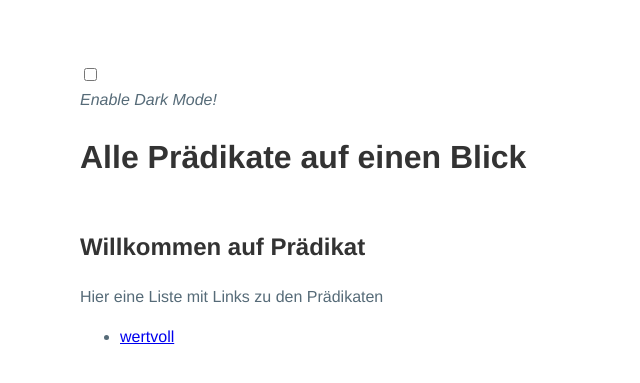
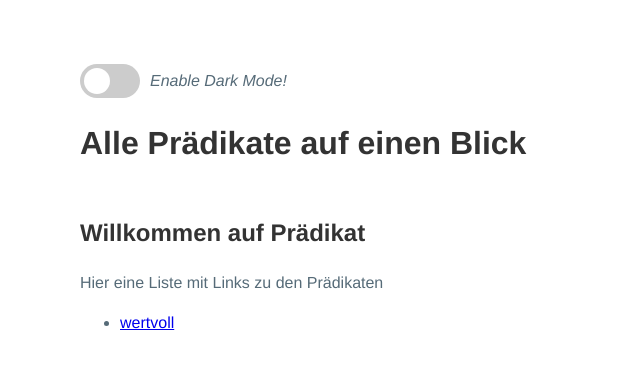
Before and after one commit to Lodifice/praedikat, a Jekyll site: the page built from README.md, in a window 1280 px wide. Shown: the top 383 px of the page, without its empty margins (0-640 px from the left). Built offline with Jekyll 4.4.1, drawn with Linux system fonts in a browser that asks for light colours; our own code applies the rules of GitHub Pages for plain Markdown files.

Commit message:
Add include for theme switcher styling

```diff
--- a/css/style.scss
+++ b/css/style.scss
@@ -7,3 +7,4 @@
 $baseurl: "{{ site.baseurl }}";
 
 @import 'general';
+@import 'switcher';
```
